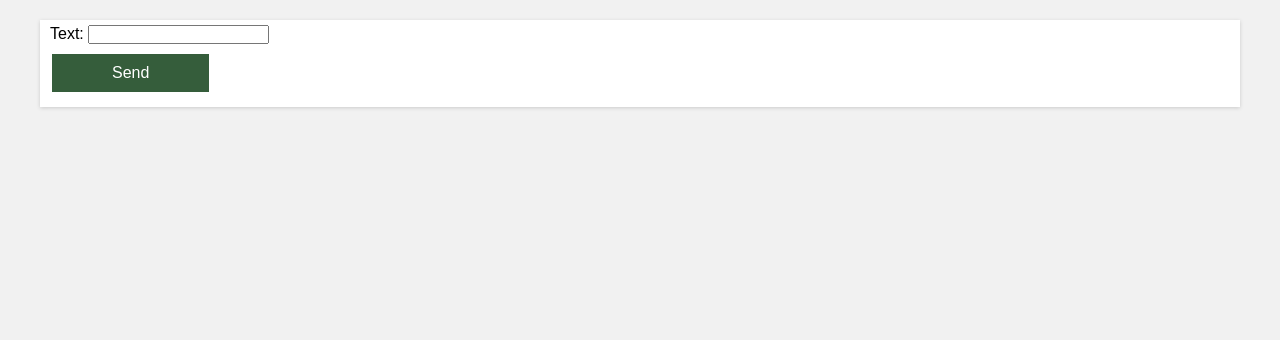
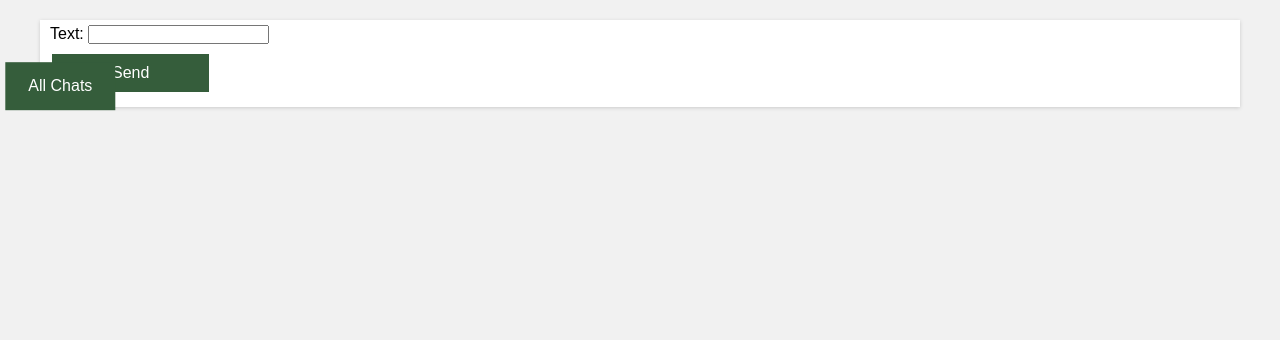
Before and after one commit to LeoKraushaar/UAlbertaDate, a Django app: a page that uses UAlbertaDate/chat/templates/chat.html in a window 1280 px wide. Shown: the part 80-420 px from the top of the page. Run offline with Django 4.2, Linux system fonts and the light colour scheme; data comes from the database, SQL or seed files in the repository; data that the repository does not hold is empty.

Commit message:
final buttons

```diff
--- a/UAlbertaDate/account/templates/edit_info.html
+++ b/UAlbertaDate/account/templates/edit_info.html
@@ -38,7 +38,7 @@
                 margin: auto;
                 padding: 20px 80px;
                 border-radius: 5;
-                min-height: calc(130vh - 50px - 69px);
+                min-height: calc(150vh - 50px - 69px);
             }
 
             article {
--- a/UAlbertaDate/chat/templates/chat.html
+++ b/UAlbertaDate/chat/templates/chat.html
@@ -79,6 +79,27 @@
                     position: fixed;
                 }
 
+                button {
+                    background-color: #355d3b;
+                    border: #000;
+                    color: #fff;
+                    text-align: center;
+                    display: inline-block;
+                    font-size: 16px;
+                    margin: 10px 2px;
+                    cursor: pointer;
+                    transform: translate(3%,-1810%);
+                }
+                button a {
+                    display: block;
+                    padding: 15px 23px;
+                }
+
+                a {
+                    text-decoration: none;
+                    color: #fff;
+                }
+
         </style>
     </head>
     <body>
@@ -104,7 +125,13 @@
                         <input type="submit" value="Send">
                     </form>
                 </aritcle>
+
             </main>
+            <div>
+                <button type="submit">
+                    <a href={{all_chats_url}}>All Chats</a>
+                </button>
+            </div>
         <footer>
             <p> &copy; <script>document.write(new Date().getFullYear());</script>, University of Alberta Beta Males</p>
         </footer>
```
Also changed, not shown: UAlbertaDate/chat/templates/all_chats.html (+27 -0 lines).
